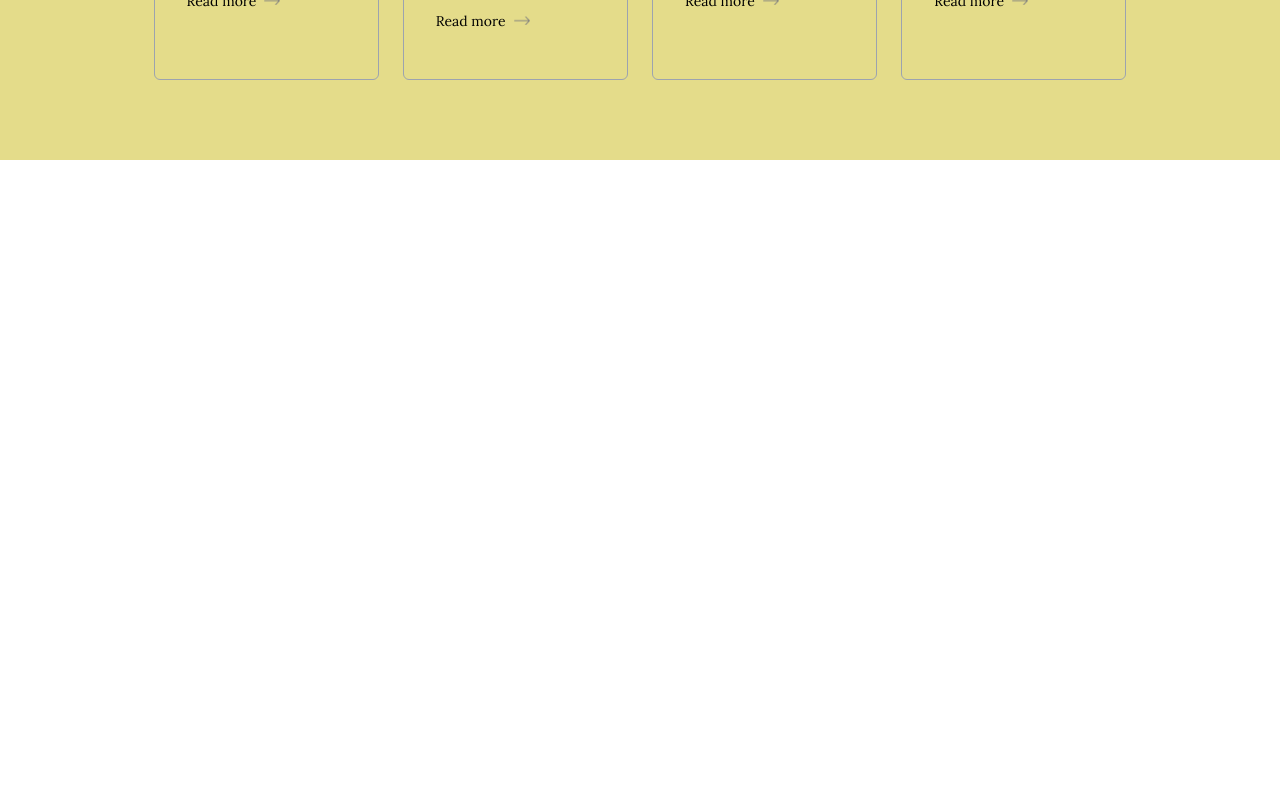
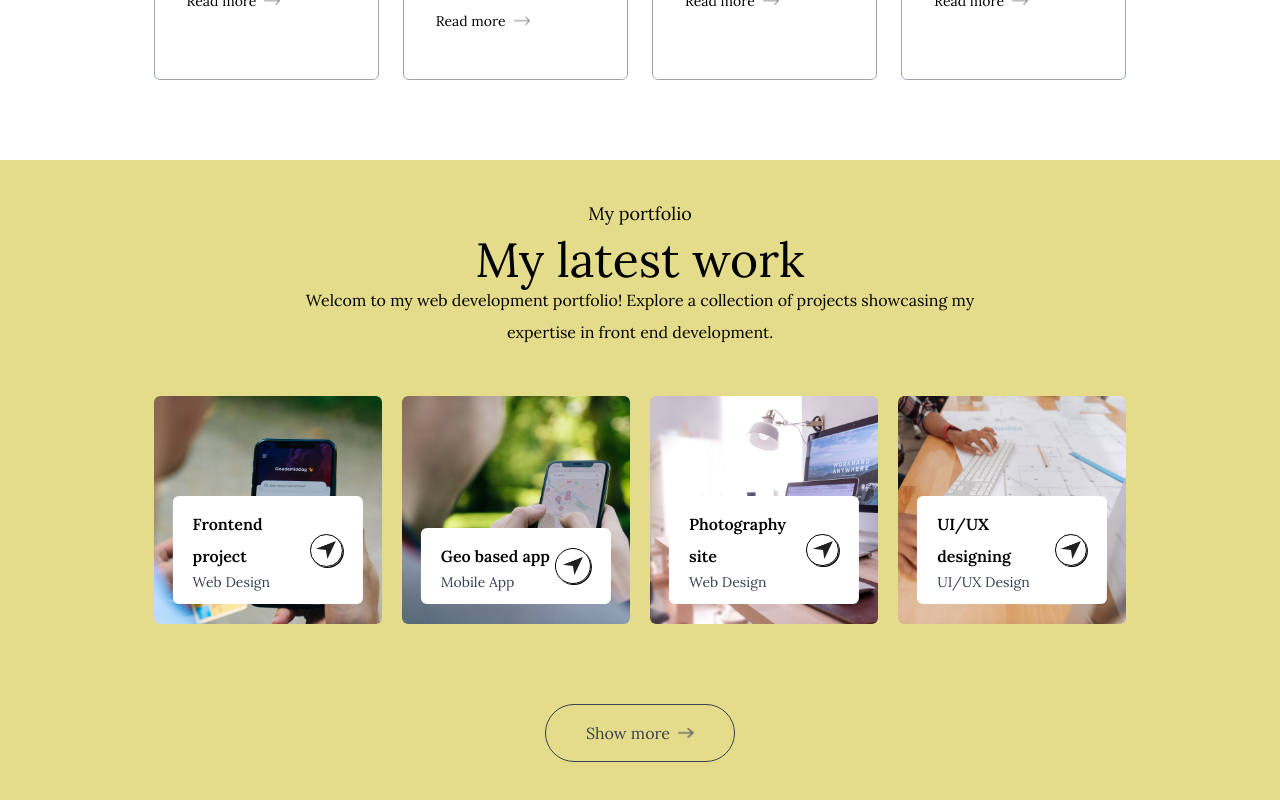
Before and after one commit to wwldavid/wanlong_portfolio, a Next.js app: page / in a window 1280 px wide. Shown: the part 2147-2947 px from the top of the page. Before the commit the page ends 2307 px from the top, so only its background shows below. Built offline with nearby package versions, Linux system fonts and the light colour scheme.

Commit message:
basic works structure

```diff
--- a/app/components/Services.jsx
+++ b/app/components/Services.jsx
@@ -4,10 +4,7 @@
 
 const Services = () => {
   return (
-    <div
-      id="services"
-      className="w-full px-[12%] py-10 scroll-mt-20 bg-[#e4dc8a]"
-    >
+    <div id="services" className="w-full px-[12%] py-10 scroll-mt-20">
       <h4 className="text-center mb-2 text-lg">What I offer</h4>
       <h2 className="text-center text-5xl">My Services</h2>
 
--- /dev/null
+++ b/app/components/Work.jsx
@@ -0,0 +1,50 @@
+import React from "react";
+import { assets, workData } from "../assets/assets";
+import Image from "next/image";
+
+const Work = () => {
+  return (
+    <div id="work" className="w-full px-[12%] py-10 scroll-mt-20 bg-[#e4dc8a]">
+      <h4 className="text-center mb-2 text-lg">My portfolio</h4>
+      <h2 className="text-center text-5xl">My latest work</h2>
+
+      <p className="text-center max-w-2xl mx-auto mt-t mb-12">
+        Welcom to my web development portfolio! Explore a collection of projects
+        showcasing my expertise in front end development.
+      </p>
+
+      <div className="grid grid-cols-auto my-10 gap-5">
+        {workData.map(({ title, description, bgImage }, index) => (
+          <div
+            className="aspect-square bg-no-repeat bg-cover bg-center rounded-md relative cursor-pointer group"
+            key={index}
+            style={{ backgroundImage: `url(${bgImage})` }}
+          >
+            <div className="bg-white w-10/12 rounded-md absolute bottom-5 left-1/2 -translate-x-1/2 py-3 px-5 flex items-center justify-between duration-500 group-hover:bottom-7">
+              <div>
+                <h2 className="font-semibold">{title}</h2>
+                <p className="text-sm text-gray-700">{description}</p>
+              </div>
+              <div className="border rounded-full border-black w-9 aspect-square flex items-center justify-center shadow-[1px_1px_0_#000] group-hover:bg-teal-300 transition">
+                <Image src={assets.send_icon} alt="send icon" className="w-5" />
+              </div>
+            </div>
+          </div>
+        ))}
+      </div>
+      <a
+        href=""
+        className="w-max flex items-center justify-center gap-2 text-gray-700 border-[0.5px] border-gray-700 rounded-full py-3 px-10 mx-auto my-20 hover:bg-lightHover duration-500"
+      >
+        Show more{" "}
+        <Image
+          src={assets.right_arrow_bold}
+          alt="bold arrow icon"
+          className="w-4"
+        />
+      </a>
+    </div>
+  );
+};
+
+export default Work;
--- a/app/page.js
+++ b/app/page.js
@@ -3,6 +3,7 @@
 import Header from "./components/Header";
 import Navbar from "./components/Navbar";
 import Services from "./components/Services";
+import Work from "./components/Work";
 
 export default function Home() {
   return (
@@ -11,6 +12,7 @@
       <Header />
       <About />
       <Services />
+      <Work />
     </>
   );
 }
```
